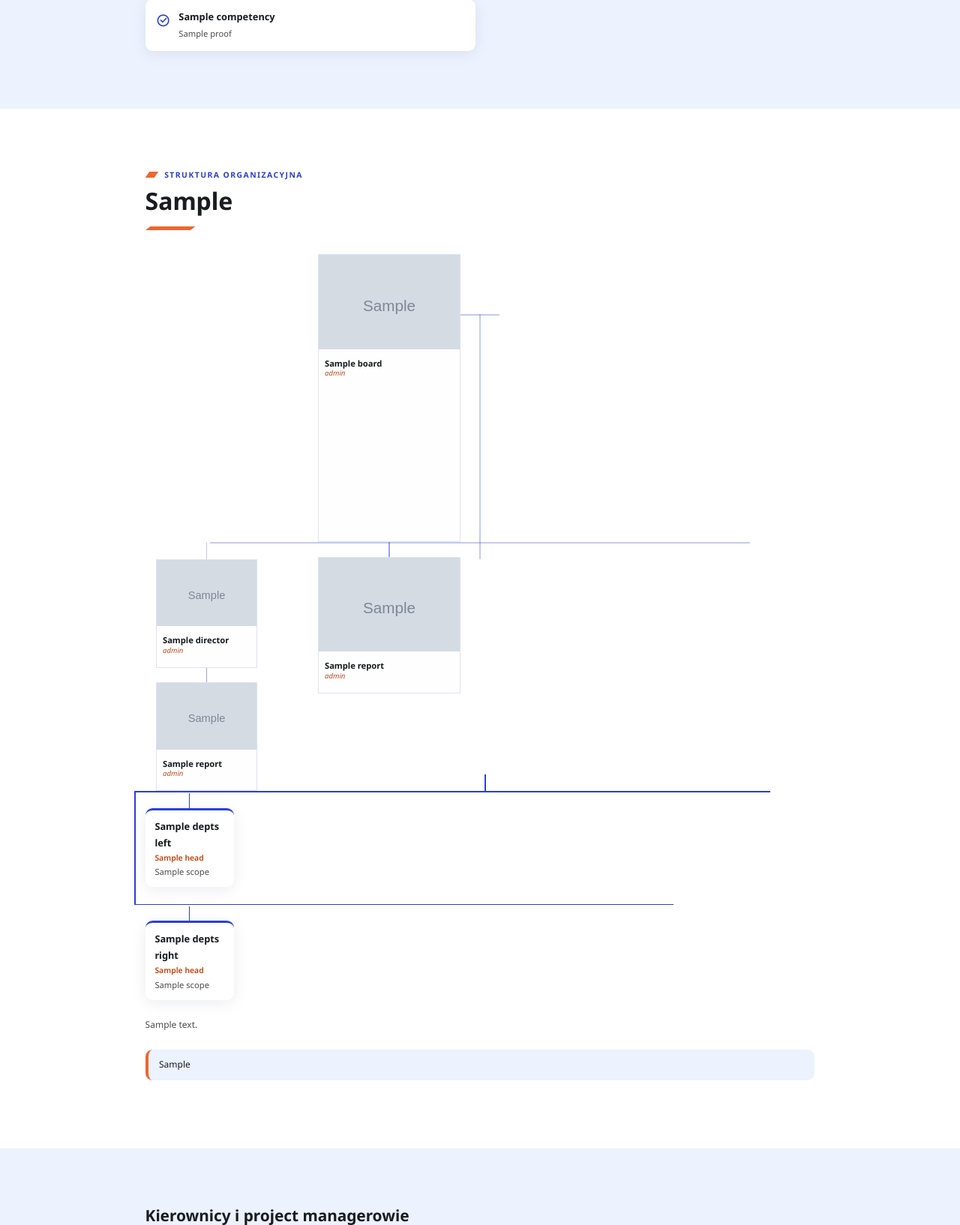
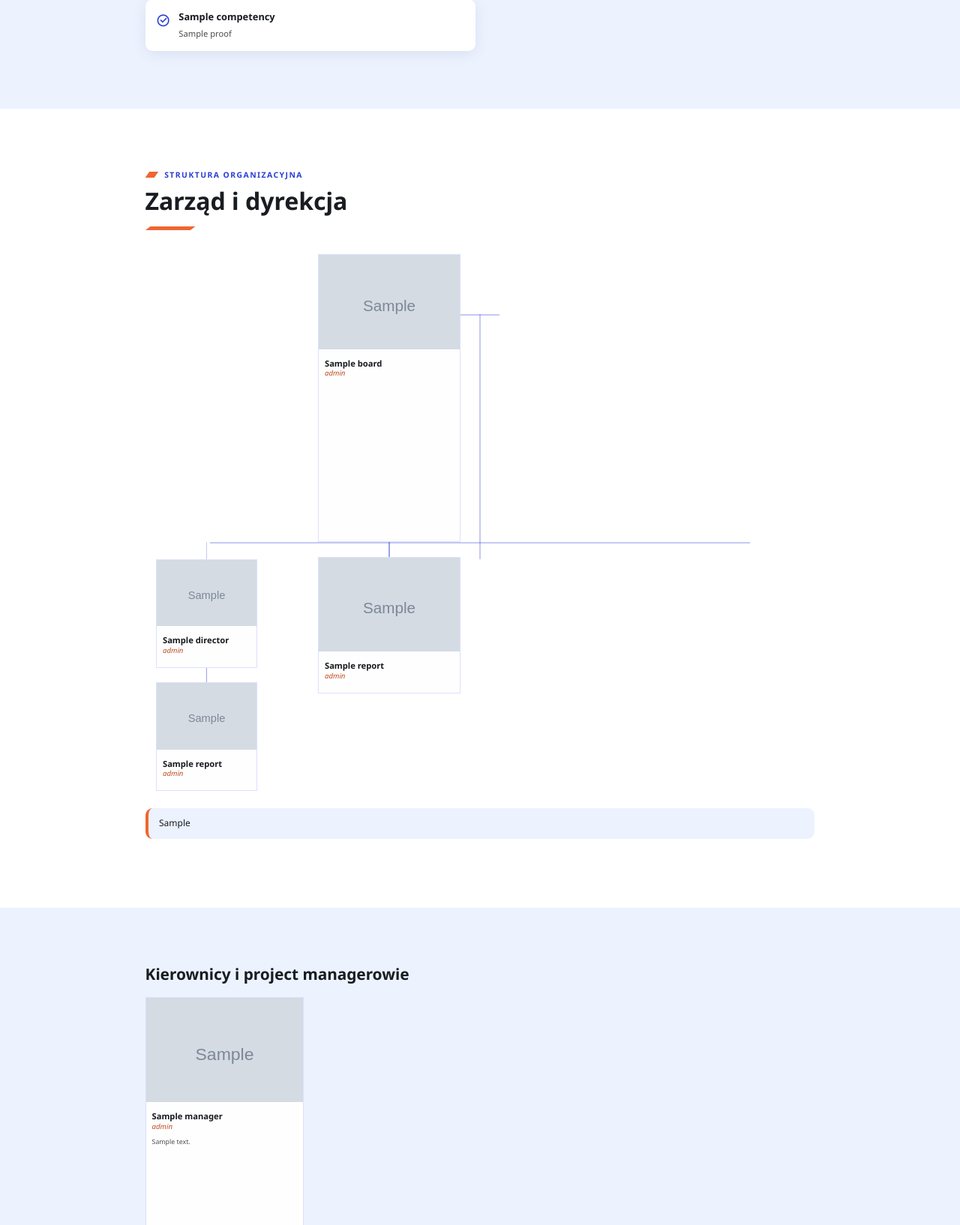
Before and after one commit to MBT-modern-building-team/MBT, a Django app: template MBTWebsite/MBTApp/templates/pages/potencjal.html in a window 1280 px wide. Shown: the part 2166-3800 px from the top of the page at 75% size. Run offline with Django 5.2, Linux system fonts and the light colour scheme; the template is opened without the code that fills it: most values are stand-ins (such as "Sample title", 1, 10 or a date in 2020); grey boxes marked "Sample" are stand-in pictures; data that the repository does not hold is empty; some libraries are stand-ins or nearby versions; some web fonts are replaced.

Commit message:
Potencjał i referencje: usunięte drzewo działów ze struktury

```diff
--- a/MBTWebsite/MBTApp/templates/pages/potencjal.html
+++ b/MBTWebsite/MBTApp/templates/pages/potencjal.html
@@ -2,7 +2,7 @@
 {% load i18n %}
 
 {% block content %}
-<link rel="stylesheet" href="/static/css/potencjal.css?v=20261118n">
+<link rel="stylesheet" href="/static/css/potencjal.css?v=20261118o">
 <script type="application/ld+json">{{ json_ld_org }}</script>
 <script type="application/ld+json">{{ json_ld_breadcrumbs }}</script>
 <div class="pot">
@@ -157,7 +157,7 @@
     <div class="container">
         <header class="pot-head">
             <p class="pot-kicker">{% trans 'STRUKTURA ORGANIZACYJNA' %}</p>
-            <h2 id="pot-org-h" class="pot-h2">{{ p.texts.struktura_h2 }}</h2>
+            <h2 id="pot-org-h" class="pot-h2">{% trans 'Zarząd i dyrekcja' %}</h2>
             <span class="pot-bar" aria-hidden="true"></span>
         </header>
 
@@ -169,21 +169,8 @@
                 <ul class="pot-org-people" aria-label="{% trans 'Dyrekcja' %}">
                     {% for m in p.directors %}{% include 'pages/_pot_person.html' with m=m compact=True %}{% endfor %}
                 </ul>
-                <ul class="pot-org-cols">
-                    <li>
-                        <ul class="pot-org-col pot-org-col--l">
-                            {% for d in p.depts_left %}<li><strong>{{ d.name }}</strong>{% if d.head %}<em>{{ d.head }}</em>{% endif %}<span>{{ d.scope }}</span></li>{% endfor %}
-                        </ul>
-                    </li>
-                    <li>
-                        <ul class="pot-org-col pot-org-col--r">
-                            {% for d in p.depts_right %}<li><strong>{{ d.name }}</strong>{% if d.head %}<em>{{ d.head }}</em>{% endif %}<span>{{ d.scope }}</span></li>{% endfor %}
-                        </ul>
-                    </li>
-                </ul>
             </li>
         </ul>
-        {% if p.org_note %}<p class="pot-note">{{ p.org_note }}</p>{% endif %}
         {% if p.site_crew %}<p class="pot-note pot-note--accent"><i class="ri-hard-hat-line" aria-hidden="true"></i> {{ p.site_crew }}</p>{% endif %}
     </div>
 </section>
```
